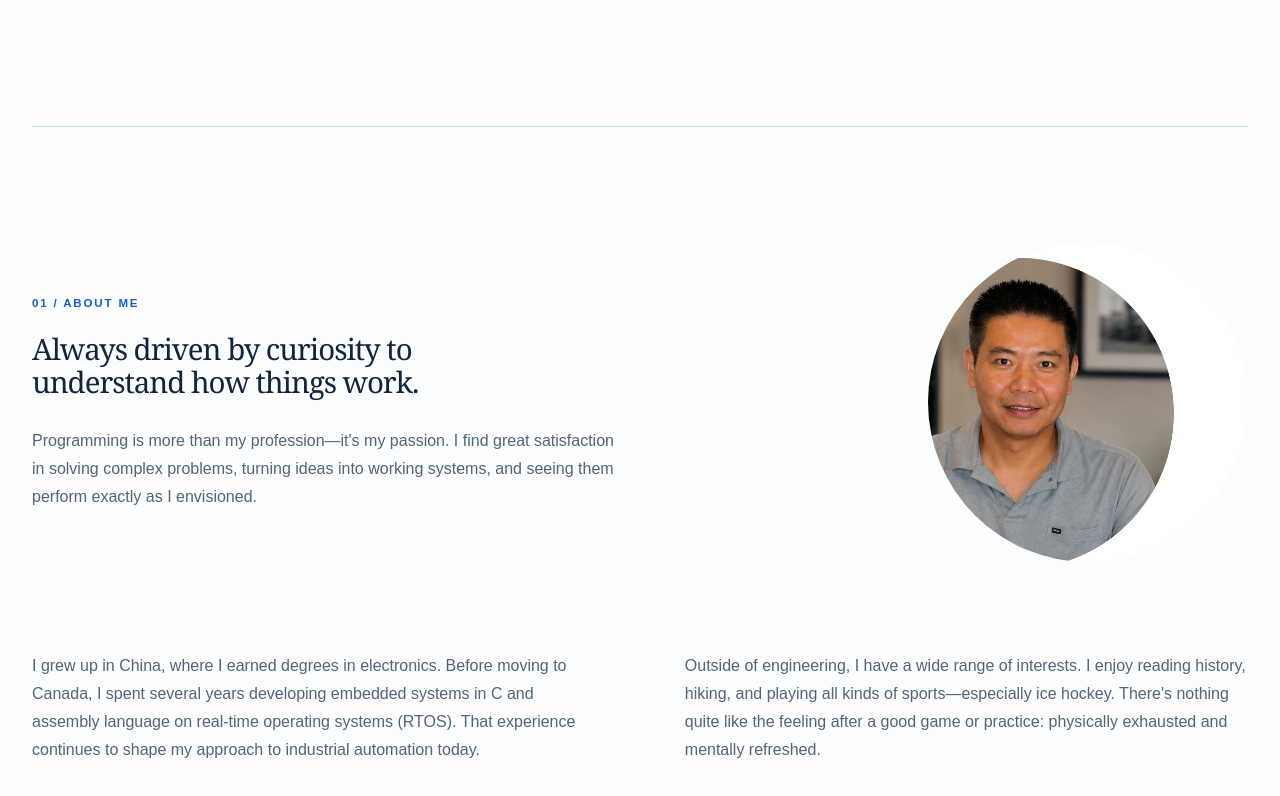
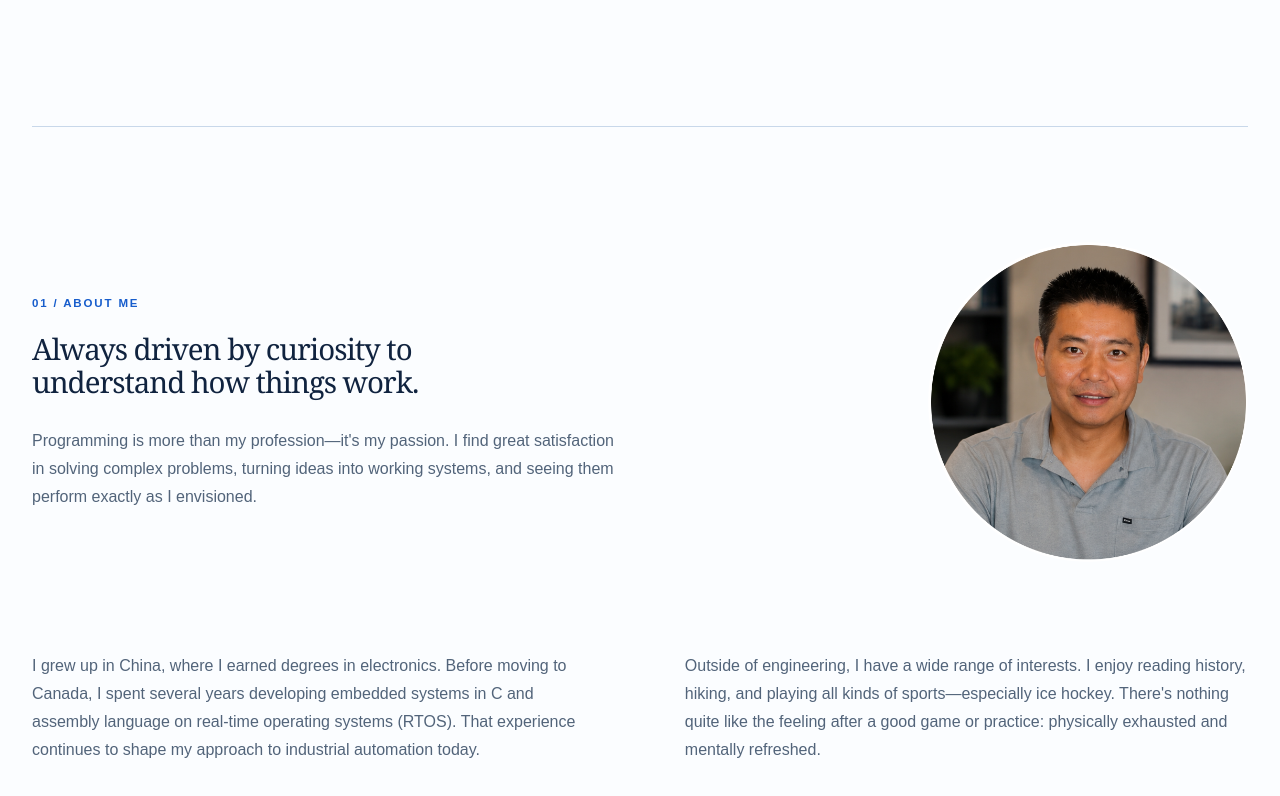
Before and after one commit to kwcontrols/KW-Portfolio, a Next.js app: page / in a window 1280 px wide. Shown: the part 672-1468 px from the top of the page. Built offline with nearby package versions, Linux system fonts and the light colour scheme.

Commit message:
Replace About Me portrait

```diff
--- a/app/globals.css
+++ b/app/globals.css
@@ -74,7 +74,7 @@ p { color: var(--ink-soft); font-size: 1rem; line-height: 1.75; }
 .about-copy { max-width: 700px; }
 .about-copy > p:not(.section-index) { max-width: 66ch; margin: 1.8rem 0 0; }
 .about-portrait { width: clamp(240px, 25vw, 360px); aspect-ratio: 1 / 1; overflow: hidden; border-radius: 50%; justify-self: end; }
-.about-portrait img { width: 100%; height: 100%; object-fit: cover; object-position: 38% 52%; transform: scale(1.75); }
+.about-portrait img { width: 100%; height: 100%; object-fit: cover; object-position: center; }
 .two-column { display: grid; grid-template-columns: repeat(2, 1fr); gap: clamp(2rem, 7vw, 7rem); padding-left: calc(22.5% + 3rem); }
 .about-columns { padding-left: 0; }
 .two-column p { margin: 0; }
```
Also changed, not shown: public/kui-wu-headshot.png.
